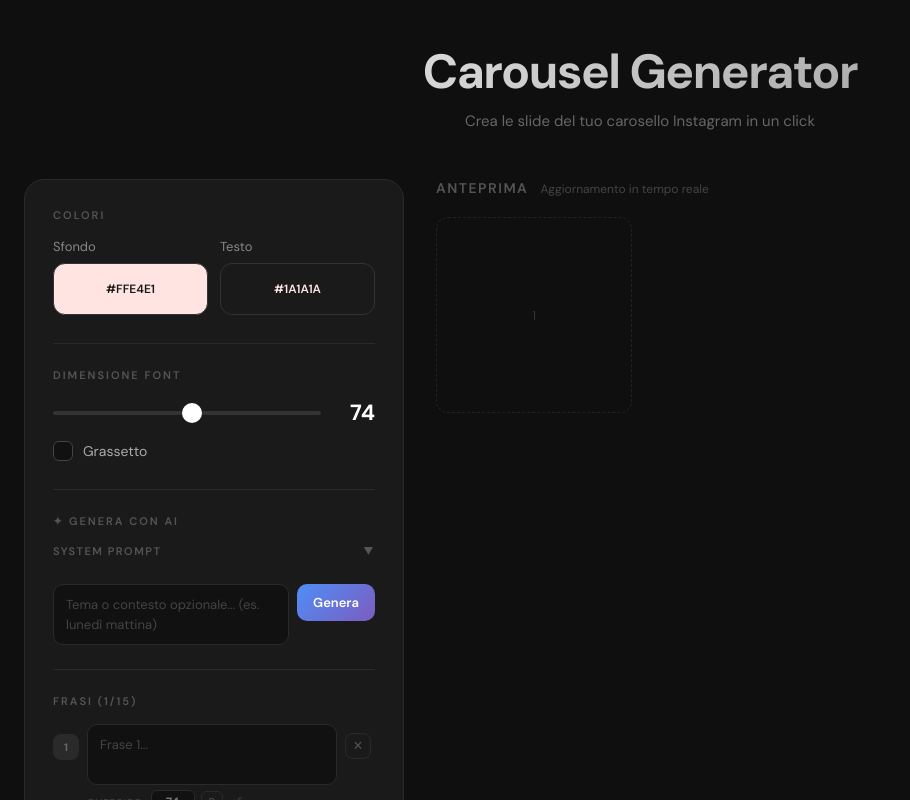
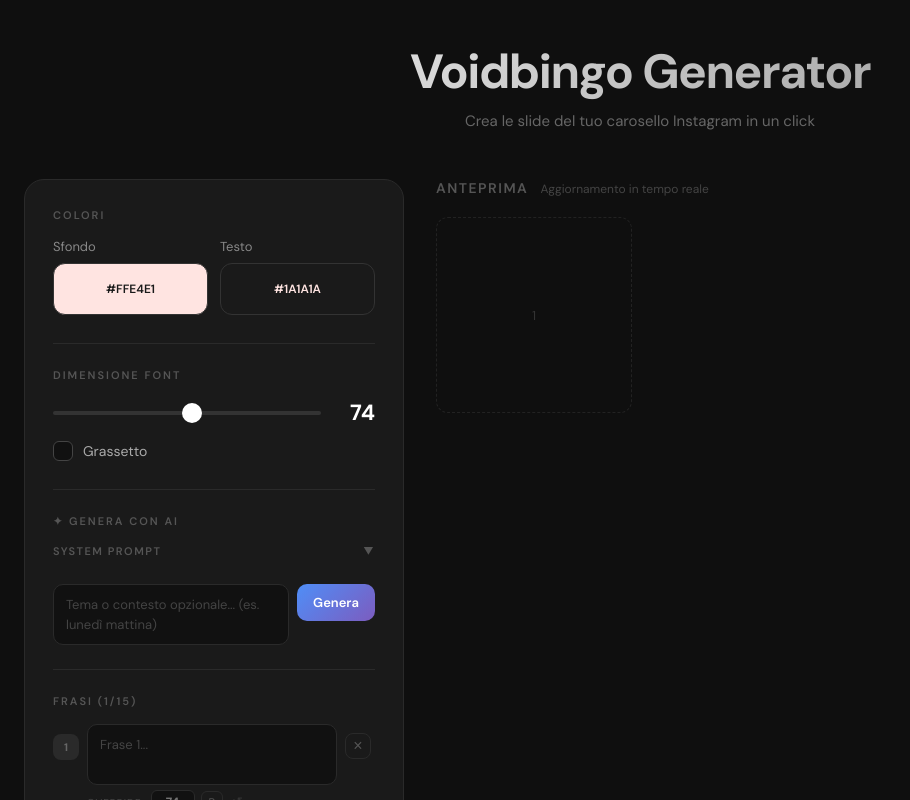
Before and after one commit to FraAnsu17/voidbingo_gen, a React (Vite) app: page / in a window 1280 px wide. Shown: the top 800 px of the page, without its empty margins (0-910 px from the left). Built offline with nearby package versions, Linux system fonts and the light colour scheme.

Commit message:
FIX: nome app cambiato

```diff
--- a/src/App.jsx
+++ b/src/App.jsx
@@ -1059,7 +1059,7 @@ Rispondi SOLO con un array JSON di 10 stringhe. Nessun altro testo.`);
 
       <div className="app">
         <div className="header">
-          <h1>Carousel Generator</h1>
+          <h1>Voidbingo Generator</h1>
           <p>Crea le slide del tuo carosello Instagram in un click</p>
         </div>
 
```
